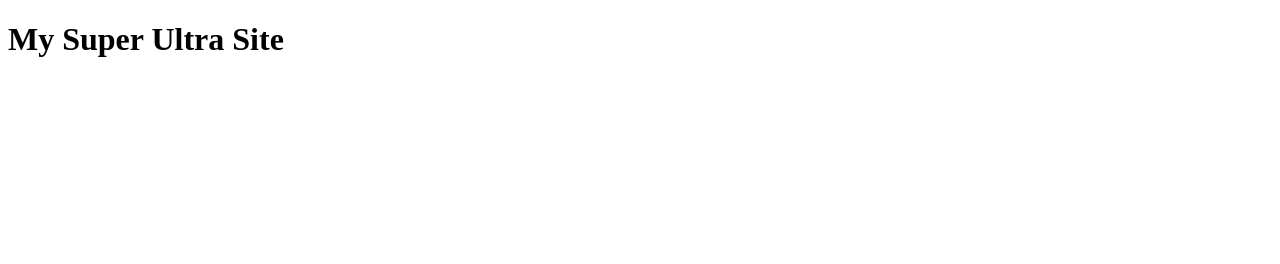
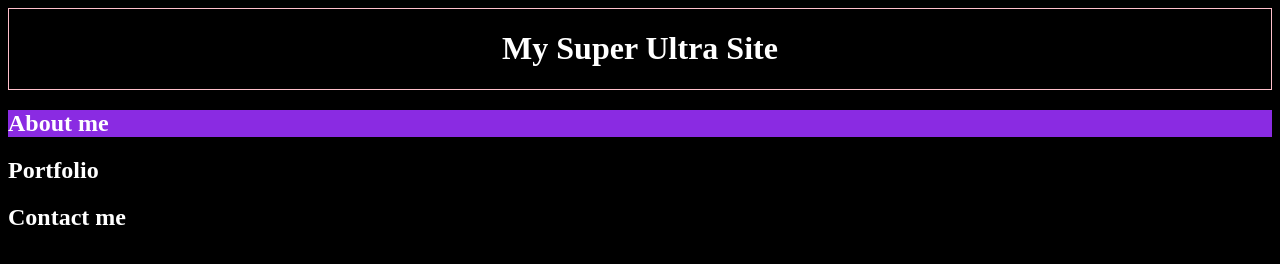
Before and after one commit to Carmetlo/Test-repo, a plain HTML site: page index.html in a window 1280 px wide. Drawn offline with Linux system fonts and the light colour scheme.

Commit message:
created style

```diff
--- /dev/null
+++ b/assets/style.css
@@ -0,0 +1,8 @@
+body {
+    color: white;
+    background-color: black;
+}
+header {
+    border: 1px solid pink;
+    text-align: center;
+}
--- a/index.html
+++ b/index.html
@@ -4,12 +4,23 @@
     <meta charset="UTF-8">
     <meta name="viewport" content="width=device-width, initial-scale=1.0">
     <title>Document</title>
+    <link rel="stylesheet" href="./assets/style.css">
 </head>
 <body>
     <header>
         <H1 class="Title">My Super Ultra Site</H1>
     </header>
-    <main></main>
+    <main>
+        <section id="About-me" style="background-color: blueviolet;">
+        <h2 class="subtitle">About me</h2>
+        </section>
+        <section id="Portfolio">
+            <h2 class="subtitle">Portfolio</h2>
+        </section>
+        <section id="Contact-me">
+            <h2 class="subtitle">Contact me</h2>
+        </section>
+    </main>
     <footer></footer>
 </body>
 </html>
```
